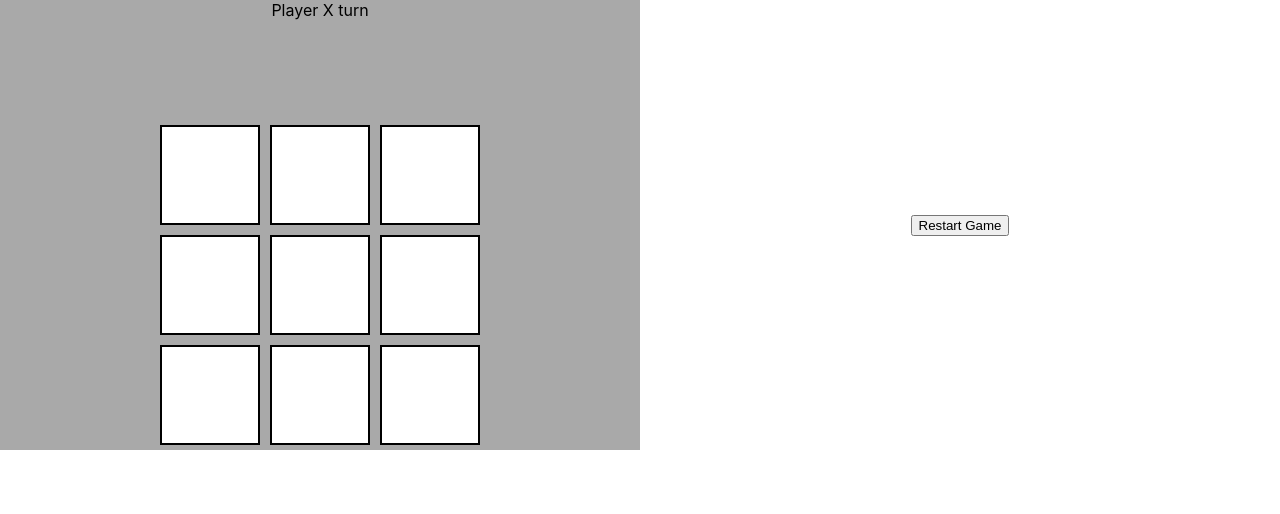
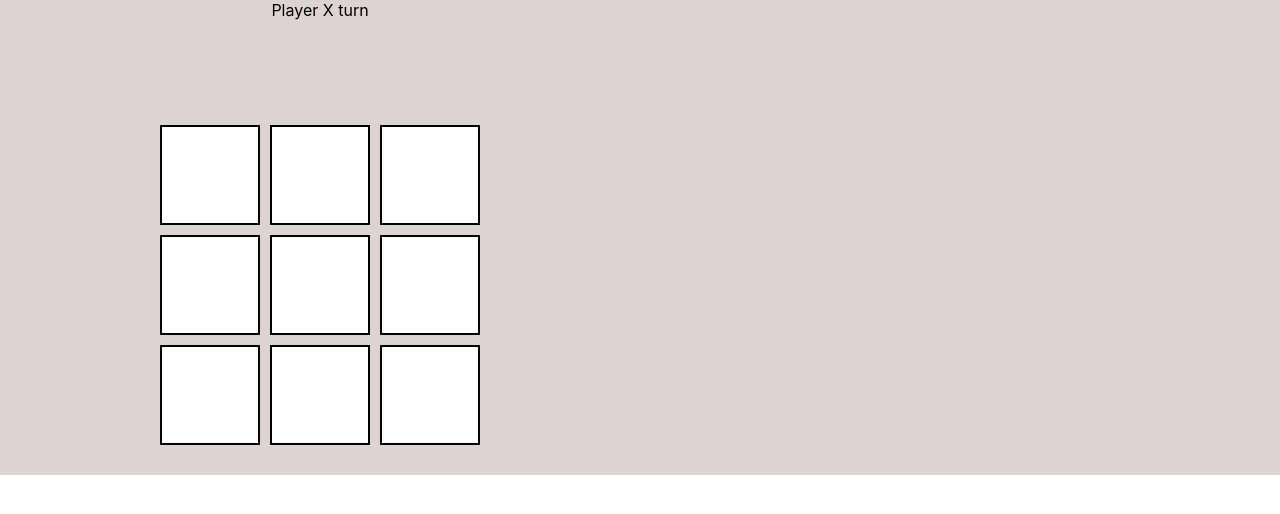
Before and after one commit to kapiljhajhria/projetc_01_react, a React (Create React App) app: page / in a window 1280 px wide. Shown: the top 514 px of the page. Built offline with nearby package versions, Linux system fonts and the light colour scheme.

Commit message:
history buttons only visible when you make a move

```diff
--- a/src/App.css
+++ b/src/App.css
@@ -14,7 +14,7 @@
 }
 
 .App-header {
-  background-color: #282c34;
+  background-color: #0dc138;
   min-height: 100vh;
   display: flex;
   flex-direction: column;
--- a/src/Game/index.js
+++ b/src/Game/index.js
@@ -19,7 +19,7 @@
         let numberOfXMoves = tempBoard.filter((el) => el === "X").length;
         let numberOfOMoves = tempBoard.filter((el) => el === "O").length;
         let tempStatus = numberOfOMoves === numberOfXMoves ? 'Player X turn' : 'Player O turn';
-        let isXnextCopy=numberOfOMoves === numberOfXMoves;
+        let isXnextCopy = numberOfOMoves === numberOfXMoves;
         return (
             this.setState({
                 squares: tempBoard,
@@ -152,18 +152,9 @@
         })
     }
 
-    render() {
-        return (
-            <div className="gameboard">
-                <div className="left">
-                    <div className={"gamestatus"}>{this.state.status}</div>
-                    <div>
-                        <Grid squares={this.state.squares} handleClick={(index) => this.handleClick(index)}/>
-                    </div>
-                </div>
-                <div className={"right"}>
-                    {
-                        this.state.gameArray.map((board, idx) =>
+    getHistoryCol() {
+        if (this.state.gameArray.length > 1) {
+            return this.state.gameArray.map((board, idx) =>
                 (idx !== 0) ?
                     (
                         <div className={"historybtn"}>
@@ -186,7 +177,23 @@
                             </button>
                         </div>
                     </div>)
-                        )}
+            )
+        } else
+            return ""
+    }
+
+    render() {
+        return (
+            <div className="gameboard">
+                <div className="left">
+                    <div className={"gamestatus"}>{this.state.status}</div>
+                    <div>
+                        <Grid squares={this.state.squares} handleClick={(index) => this.handleClick(index)}/>
+                    </div>
+                </div>
+                <div className={"right"}>
+                    {this.getHistoryCol()
+                    }
                 </div>
             </div>
 
--- a/src/Game/styles.css
+++ b/src/Game/styles.css
@@ -15,7 +15,7 @@
     flex-direction: column;
     align-self: center;
     flex: 1;
-    background-color: darkgray;
+    /*background-color: darkgray;*/
     /*border: 2px solid black;*/
     /*width: 100%;*/
 }
--- a/src/Grid/styles.css
+++ b/src/Grid/styles.css
@@ -1,4 +1,7 @@
-
+.App{
+    padding-bottom: 25px;
+    background-color: #ded3d3;
+}
 .grid{
     margin-top: 100px;
     display: flex;
```
Lines whose indentation alone changed are shown as unchanged.
